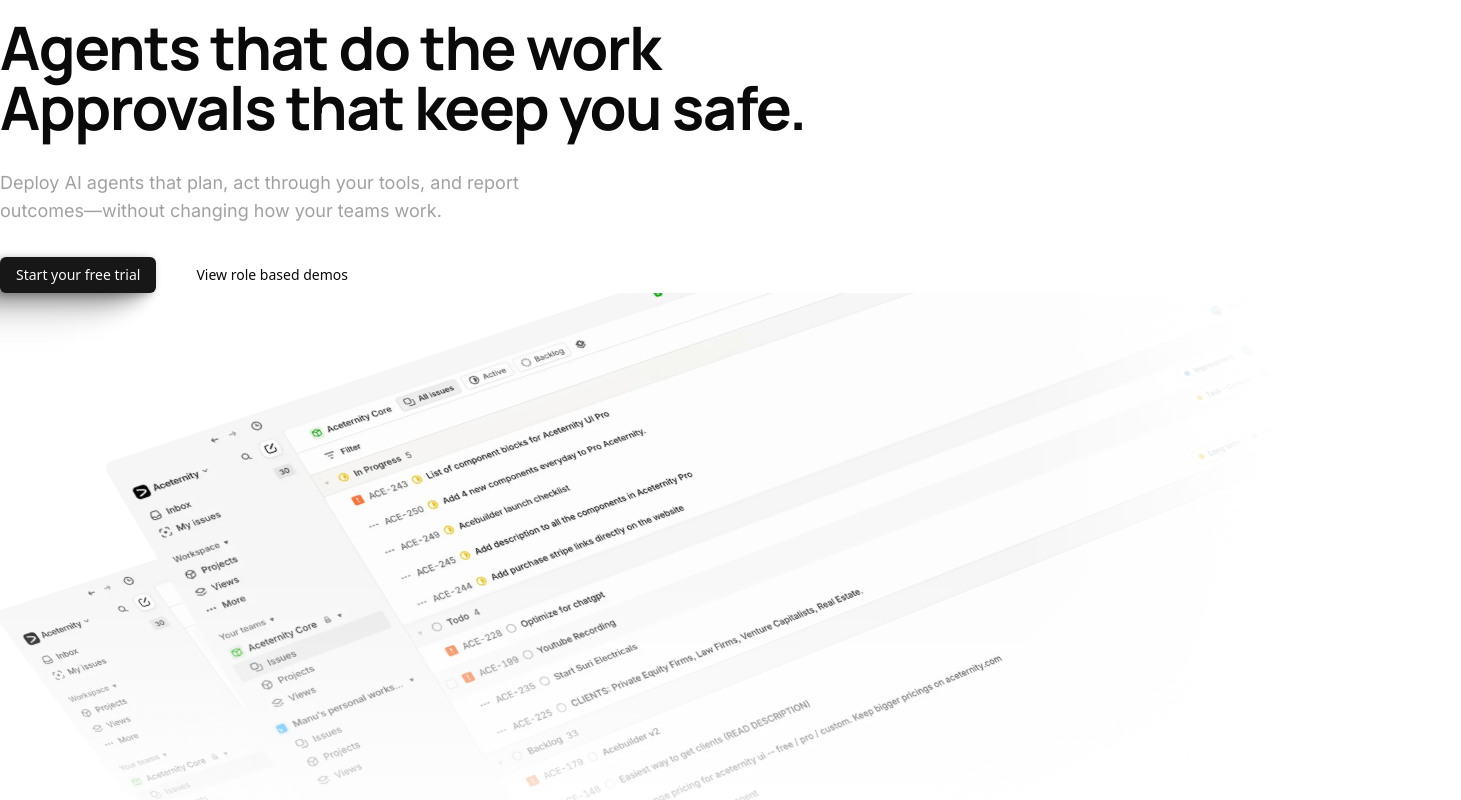
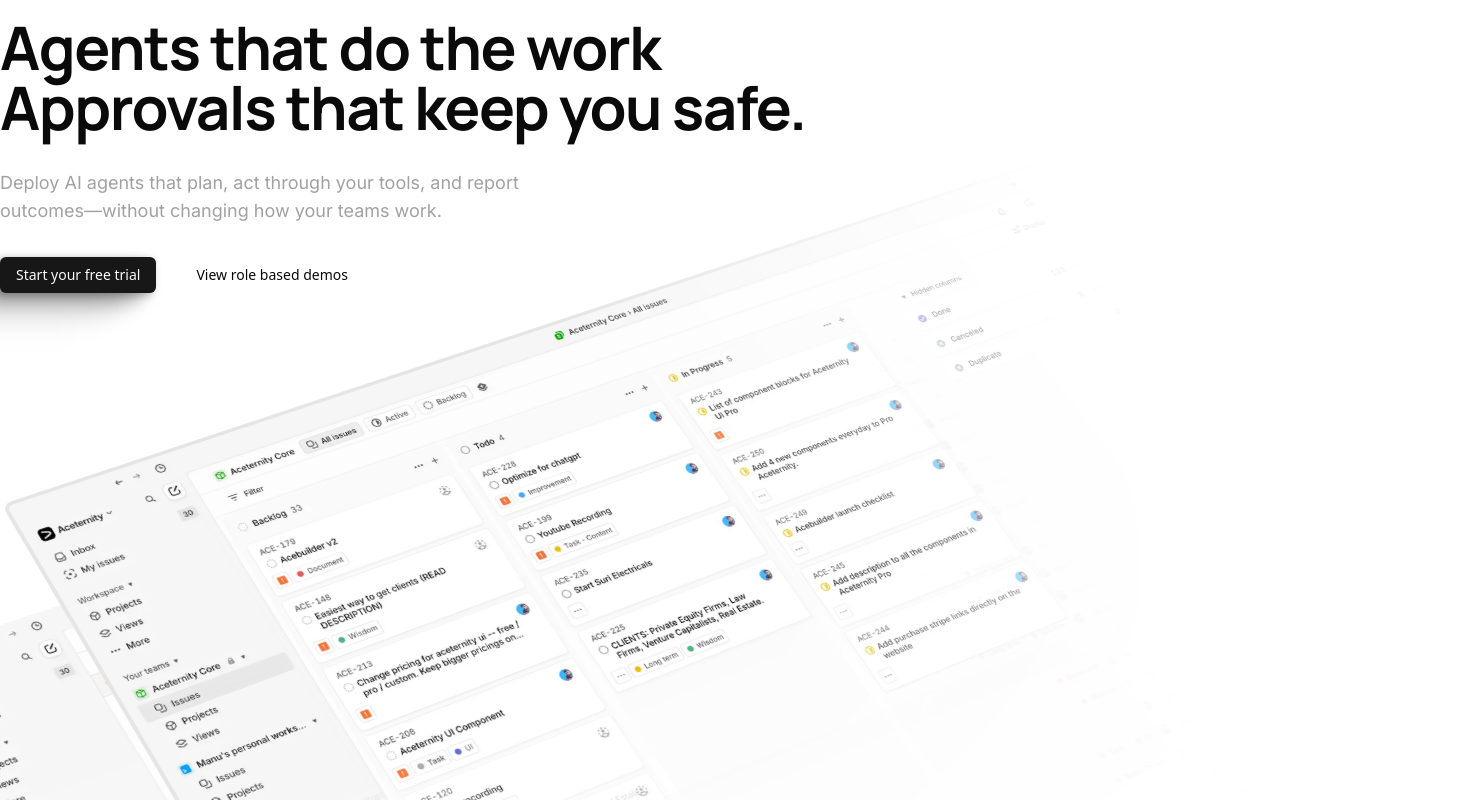
Before and after one commit to igmoni/linear-clone, a Next.js app: page / in a window 1280 px wide. Shown: the part 180-980 px from the top of the page, 1461 px wide, since content can reach past the window. Built offline with nearby package versions, Linux system fonts and the light colour scheme.

Commit message:
chore: Made the dekstop landing page.

```diff
--- a/src/app/page.js
+++ b/src/app/page.js
@@ -1,5 +1,4 @@
 import { Hero } from "@/components/Hero";
-import { Logo } from "@/svgs/Logo";
 
 const page = () => {
   return (
--- a/src/components/Hero.js
+++ b/src/components/Hero.js
@@ -13,7 +13,6 @@
         <Heading as="h1">
           Agents that do the work <br />
           Approvals that keep you safe.
-
         </Heading>
 
         <SubHeading className={"py-8"}>
@@ -21,7 +20,7 @@
           outcomes—without changing how your teams work.
         </SubHeading>
 
-        <div className="flex items-center w-fit gap-6">
+        <div className="flex w-fit items-center gap-6">
           <Button className={"shadow-brand"}>Start your free trial</Button>
           <Button asChild variant="ghost">
             <Link href="#">View role based demos</Link>
--- a/src/components/LandingImages.js
+++ b/src/components/LandingImages.js
@@ -6,68 +6,117 @@
 
 const LandingImages = () => {
   return (
-    <div >
-      <div className="relative min-h-72 mask-b-from-50% mask-r-from-80% sm:min-h-80 md:min-h-140 w-full overflow-y-visible overflow-x-hidden  perspective-distant">
+    <div className="relative min-h-140 w-full pt-20 perspective-distant">
       <motion.div
-          initial={{
-            opacity: 0,
-            y: -100,
+        initial={{ opacity: 0, y: -100 }}
+        animate={{ opacity: 1, y: 0 }}
+        transition={{ duration: 0.5, ease: "easeOut" }}
+        className="perspective-[4000px]"
+      >
+        <Image
+          src={"/4.webp"}
+          alt="Demo 1 Image"
+          width={1920}
+          height={1080}
+          className={cn(
+            "absolute inset-0 rounded-lg mask-r-from-20% mask-b-from-20% shadow-xl",
+          )}
+          style={{
+            transform: "rotateY(20deg) rotateX(40deg) rotate(-20deg)",
           }}
-          animate={{
-            opacity: 1,
-            y: 0,
-          }}
-          transition={{
-            duration: 0.5,
-            ease: "easeOut",
-          }}
-          className="persepctive-[4000px] translate-x-7 md:translate-x-20 translate-y-20 md:translate-y-10"
+        />
+      </motion.div>
+
+      {/* Upper Image */}
+      <motion.div
+        initial={{ opacity: 0, y: -200 }}
+        animate={{ opacity: 1, y: 0 }}
+        transition={{ duration: 0.5, delay: 0.1, ease: "easeOut" }}
+        className="translate-x-30 -translate-y-40 perspective-[4000px]"
       >
         <Image
           src={"/3.webp"}
-            alt="Hero"
+          alt="Demo 1 Image"
+          width={1920}
           height={1080}
-            width={1920}
           className={cn(
-              "absolute inset-0 rounded-lg mask-r-from-20% mask-b-from-20%  shadow-2xl",
+            "absolute inset-0 rounded-lg border-4 border-neutral-200 dark:border-neutral-800 mask-r-from-50% mask-b-from-50% shadow-xl",
           )}
           style={{
-              transform: "rotateY(20deg) rotateX(40deg) rotateZ(-20deg)",
+            transform: "rotateY(20deg) rotateX(40deg) rotate(-20deg)",
           }}
         />
       </motion.div>
-        <motion.div
-          initial={{
-            opacity: 0,
-            y: -400,
-          }}
-          animate={{
-            opacity: 1,
-            y: 0,
-          }}
-          transition={{
-            ease: "easeOut",
-            duration: 0.5,
-            delay: 0.2,
-          }}
-          className="translate-x-15 md:translate-x-55 translate-y-4 md:-translate-y-30  perspective-[4000px]"
-        >
-          <Image
-            src={"/4.webp"}
-            alt="Hero"
-            height={1080}
-            width={1920}
-            className={cn(
-              "absolute inset-0 rounded-lg mask-r-from-80% mask-b-from-80% shadow-2xl",
-            )}
-            style={{
-              transform: "rotateY(20deg) rotateX(40deg) rotateZ(-20deg)",
-            }}
-          />
-        </motion.div>
-      </div>
     </div>
   );
 };
 
 export { LandingImages };
+
+// const LandingImages = () => {
+//   return (
+//     <div className="">
+//       <div className="relative min-h-72 sm:min-h-80 md:min-h-140 w-full z-999 perspective-distant">
+//         <motion.div
+//           initial={{
+//             opacity: 0,
+//             y: -100,
+//           }}
+//           animate={{
+//             opacity: 1,
+//             y: 0,
+//           }}
+//           transition={{
+//             duration: 0.5,
+//             ease: "easeOut",
+//           }}
+//           className="persepctive-[4000px] translate-x-7 md:translate-x-20 translate-y-20 md:translate-y-10"
+//         >
+//           <Image
+//             src={"/3.webp"}
+//             alt="Hero"
+//             height={1080}
+//             width={1920}
+//             className={cn(
+//               "absolute inset-0 rounded-lg mask-r-from-20% mask-b-from-20%  shadow-2xl",
+//             )}
+//             style={{
+//               transform: "rotateY(20deg) rotateX(40deg) rotateZ(-20deg)",
+//             }}
+//           />
+//         </motion.div>
+//         <motion.div
+//           initial={{
+//             opacity: 0,
+//             y: -400,
+//           }}
+//           animate={{
+//             opacity: 1,
+//             y: 0,
+//           }}
+//           transition={{
+//             ease: "easeOut",
+//             duration: 0.5,
+//             delay: 0.2,
+//           }}
+//           className="translate-x-15 md:translate-x-55 translate-y-4 md:-translate-y-30  perspective-[4000px] "
+//         >
+//           <Image
+//             src={"/4.webp"}
+//             alt="Hero"
+//             height={1080}
+//             width={1920}
+//             className={cn(
+//               "absolute inset-0 rounded-lg mask-r-from-20% mask-b-from-20% shadow-2xl",
+//             )}
+//             style={{
+//               transform: "rotateY(20deg) rotateX(40deg) rotateZ(-20deg)",
+//             }}
+//           />
+//         </motion.div>
+//       </div>
+//     </div>
+//   );
+// };
+
+// export { LandingImages };
```
Lines whose indentation alone changed are shown as unchanged.
